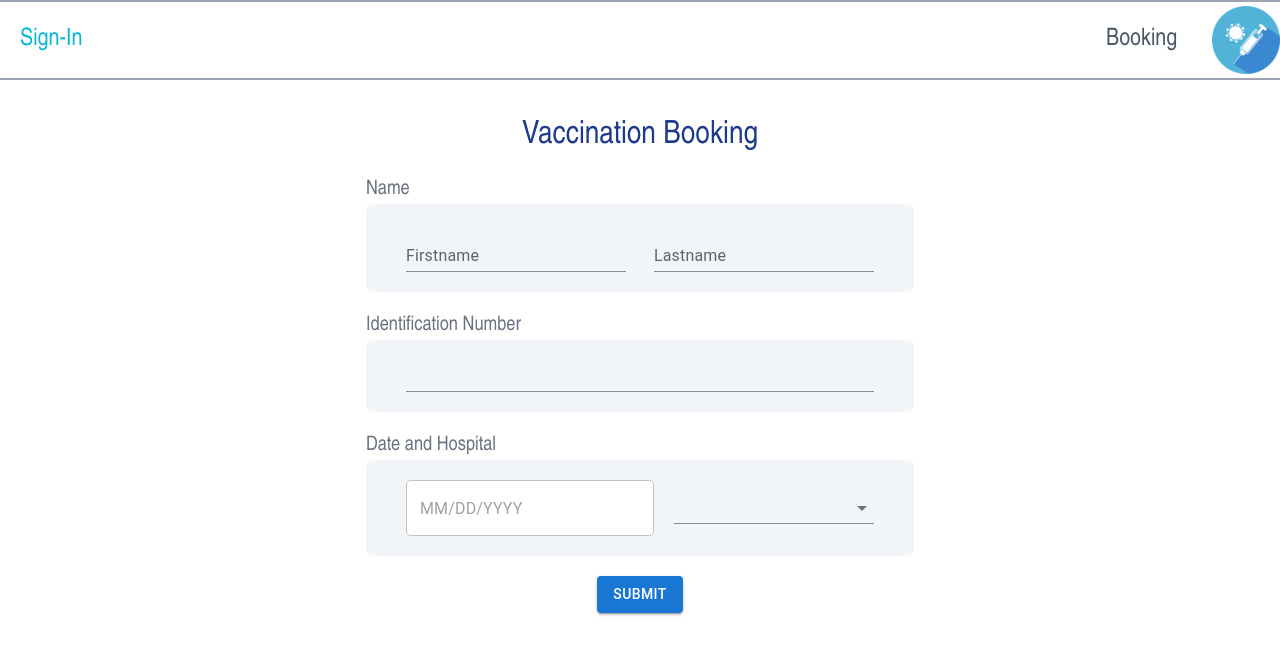
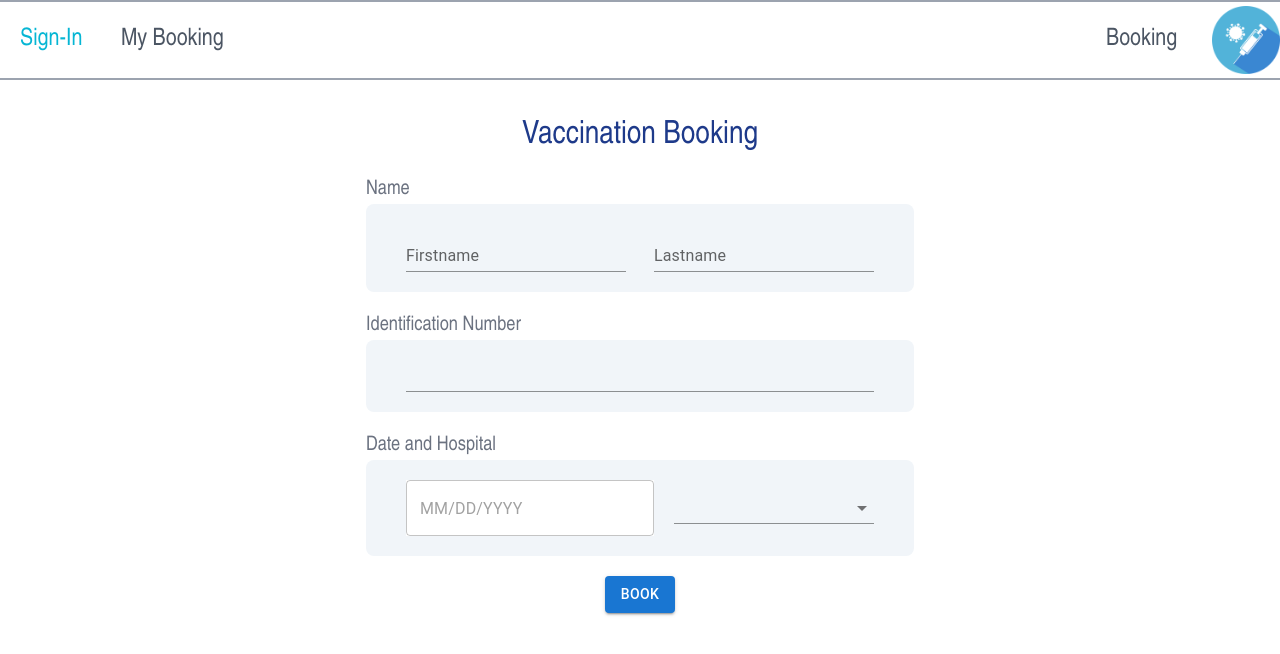
Before and after one commit to KawinM23/SWDevPrac2, a Next.js app in the folder vaccine-book-app/: page /booking in a window 1280 px wide. Shown: the top 654 px of the page. Built offline with nearby package versions, Linux system fonts and the light colour scheme; no server answers.

Commit message:
Week11-Assignment

```diff
--- /dev/null
+++ b/vaccine-book-app/interface.ts
@@ -0,0 +1,7 @@
+export interface BookingItem {
+  firstname: string;
+  lastname: string;
+  idNumber: string;
+  bookedHospital: string;
+  bookedDate: string;
+}
--- a/vaccine-book-app/package.json
+++ b/vaccine-book-app/package.json
@@ -13,6 +13,7 @@
     "@emotion/styled": "^11.11.0",
     "@mui/material": "^5.14.7",
     "@mui/x-date-pickers": "^6.12.1",
+    "@reduxjs/toolkit": "^1.9.7",
     "@types/node": "20.5.1",
     "@types/react": "18.2.20",
     "@types/react-dom": "18.2.7",
@@ -21,6 +22,7 @@
     "next-auth": "^4.23.2",
     "react": "18.2.0",
     "react-dom": "18.2.0",
+    "react-redux": "^8.1.3",
     "typescript": "5.1.6"
   },
   "devDependencies": {
--- a/vaccine-book-app/src/app/layout.tsx
+++ b/vaccine-book-app/src/app/layout.tsx
@@ -3,6 +3,7 @@ import "../app/global.css";
 import { getServerSession } from "next-auth";
 import { authOptions } from "./api/auth/[...nextauth]/route";
 import NextAuthProvider from "@/provider/NextAuthProvider";
+import ReduxProvider from "@/redux/ReduxProvider";
 
 export const metadata = {
   title: "Vaccination Service",
@@ -19,10 +20,12 @@ export default async function RootLayout({
   return (
     <html lang="en">
       <body style={{ margin: 0, padding: 0 }}>
-        <NextAuthProvider session={session}>
-          <MenuBar />
-          <div className="mt-20">{children}</div>
-        </NextAuthProvider>
+        <ReduxProvider>
+          <NextAuthProvider session={session}>
+            <MenuBar />
+            <div className="mt-20">{children}</div>
+          </NextAuthProvider>
+        </ReduxProvider>
       </body>
     </html>
   );
--- /dev/null
+++ b/vaccine-book-app/src/app/mybooking/page.tsx
@@ -0,0 +1,10 @@
+import MyBooking from "@/components/Booking";
+
+export default function page() {
+  return (
+    <div className="mx-auto py-10 w-[60vw]">
+      <h1 className="text-3xl">My Booking</h1>
+      <MyBooking />
+    </div>
+  );
+}
--- /dev/null
+++ b/vaccine-book-app/src/components/Booking.tsx
@@ -0,0 +1,40 @@
+"use client";
+import { AppDispatch, useAppSelector } from "@/redux/store";
+import { useDispatch } from "react-redux";
+import { removeBooking } from "@/redux/features/bookSlice";
+
+export default function MyBooking() {
+  const bookItems = useAppSelector((state) => state.bookSlice.bookingItems);
+  const dispatch = useDispatch<AppDispatch>();
+
+  if (bookItems.length == 0) {
+    return <div>No Vaccine Booking</div>;
+  }
+
+  return (
+    <div>
+      {bookItems.map((bookingItem, index) => {
+        return (
+          <div className="bg-slate-200 rounded px-5 mx-5 py-2 my-2" key={index}>
+            <div className="text-xl">
+              Name: {bookingItem.firstname} {bookingItem.lastname}
+            </div>
+            <div className="text-lg">ID: {bookingItem.idNumber}</div>
+            <div className="text-lg">
+              Hospital: {bookingItem.bookedHospital}
+            </div>
+            <div className="text-lg">Date: {bookingItem.bookedDate}</div>
+            <button
+              className="my-1 py-2 px-3 text-white bg-red-800 hover:bg-red-500 rounded"
+              onClick={() => {
+                dispatch(removeBooking(bookingItem));
+              }}
+            >
+              Cancel
+            </button>
+          </div>
+        );
+      })}
+    </div>
+  );
+}
--- a/vaccine-book-app/src/components/Form.tsx
+++ b/vaccine-book-app/src/components/Form.tsx
@@ -1,14 +1,64 @@
+"use client";
 import HospitalDateReserve from "@/components/HospitalalDateReserve";
 import { Button, TextField } from "@mui/material";
+import dayjs, { Dayjs } from "dayjs";
+import { useState } from "react";
+import { useDispatch } from "react-redux";
+import { AppDispatch } from "@/redux/store";
+import { BookingItem } from "../../interface";
+import { addBooking } from "@/redux/features/bookSlice";
 
 export default function Form() {
+  const [firstName, setFirstName] = useState("");
+  const [lastName, setLastName] = useState("");
+  const [id, setId] = useState("");
+
+  const [bookDate, setBookDate] = useState<Dayjs | null>(null);
+  const [bookHospital, setBookHospital] = useState("");
+
+  const dispatch = useDispatch<AppDispatch>();
+
+  const makeBooking = () => {
+    if (
+      firstName != "" &&
+      lastName != "" &&
+      id != "" &&
+      bookDate &&
+      bookHospital != ""
+    ) {
+      const item: BookingItem = {
+        firstname: firstName,
+        lastname: lastName,
+        idNumber: id,
+        bookedHospital: bookHospital,
+        bookedDate: dayjs(bookDate).format("YYYY/MM/DD"),
+      };
+      dispatch(addBooking(item));
+      alert("Book Success!");
+    }
+  };
+
   return (
     <form name="vaccine-booking" className="flex flex-col items-center">
       <div className="w-full mb-5">
         <p className="left-0 text-gray-500 text-xl">Name</p>
         <div className=" w-full flex justify-between px-10 py-5 bg-slate-100 rounded-lg">
-          <TextField id="name" label="Firstname" variant="standard" />
-          <TextField id="lastname" label="Lastname" variant="standard" />
+          <TextField
+            id="name"
+            label="Firstname"
+            variant="standard"
+            onChange={(e) => {
+              setFirstName(e.target.value);
+            }}
+          />
+          <TextField
+            id="lastname"
+            label="Lastname"
+            variant="standard"
+            onChange={(e) => {
+              setLastName(e.target.value);
+            }}
+          />
         </div>
       </div>
 
@@ -20,17 +70,27 @@ export default function Form() {
             variant="standard"
             fullWidth
             inputProps={{ inputMode: "numeric", pattern: "[0-9]*" }}
+            onChange={(e) => {
+              setId(e.target.value);
+            }}
           />
         </div>
       </div>
 
       <div className="w-full mb-5">
         <p className="left-0 text-gray-500 text-xl">Date and Hospital</p>
-        <HospitalDateReserve />
+        <HospitalDateReserve
+          onDateChanged={(value: Dayjs) => {
+            setBookDate(value);
+          }}
+          onLocationChanged={(value: string) => {
+            setBookHospital(value);
+          }}
+        />
       </div>
 
-      <Button variant="contained" className="bg-blue-500" type="submit">
-        Submit
+      <Button variant="contained" className="bg-blue-500" onClick={makeBooking}>
+        Book
       </Button>
     </form>
   );
--- a/vaccine-book-app/src/components/HospitalalDateReserve.tsx
+++ b/vaccine-book-app/src/components/HospitalalDateReserve.tsx
@@ -2,17 +2,40 @@
 import { MenuItem, Select } from "@mui/material";
 import { DatePicker, LocalizationProvider } from "@mui/x-date-pickers";
 import { AdapterDayjs } from "@mui/x-date-pickers/AdapterDayjs";
+import { useState } from "react";
+import { Dayjs } from "dayjs";
 
-export default function HospitalDateReserve() {
+export default function HospitalDateReserve({
+  onDateChanged,
+  onLocationChanged,
+}: {
+  onDateChanged: Function;
+  onLocationChanged: Function;
+}) {
+  const [bookDate, setBookDate] = useState<Dayjs | null>(null);
+  const [hospital, setHospital] = useState("");
+
   return (
     <div className="flex flex-row justify-center items-center space-x-5 space-y--2 w-fit px-10 py-5 bg-slate-100 rounded-lg">
       <LocalizationProvider dateAdapter={AdapterDayjs}>
-        <DatePicker className="bg-white" />
+        <DatePicker
+          value={bookDate}
+          onChange={(value) => {
+            setBookDate(value);
+            onDateChanged(value);
+          }}
+          className="bg-white"
+        />
       </LocalizationProvider>
       <Select
         variant="standard"
         name="hospital"
         id="hospital"
+        value={hospital}
+        onChange={(e) => {
+          setHospital(e.target.value);
+          onLocationChanged(e.target.value);
+        }}
         className="h-[2rem] w-[200px]"
       >
         <MenuItem value="Chulalongkorn">Chulalongkorn Hospital</MenuItem>
--- a/vaccine-book-app/src/components/MenuBar.tsx
+++ b/vaccine-book-app/src/components/MenuBar.tsx
@@ -23,6 +23,7 @@ export default async function MenuBar() {
             </div>
           </Link>
         )}
+        <MenuBarItem title="My Booking" pageRef="/mybooking" />
       </span>
       <span className="h-full flex justify-end items-center">
         <MenuBarItem title="Booking" pageRef="/booking" />
--- /dev/null
+++ b/vaccine-book-app/src/redux/ReduxProvider.tsx
@@ -0,0 +1,12 @@
+"use client";
+
+import { Provider as ReactReduxProvider } from "react-redux";
+import { store } from "./store";
+
+export default function ReduxProvider({
+  children,
+}: {
+  children: React.ReactNode;
+}) {
+  return <ReactReduxProvider store={store}>{children}</ReactReduxProvider>;
+}
--- /dev/null
+++ b/vaccine-book-app/src/redux/features/bookSlice.ts
@@ -0,0 +1,30 @@
+import { PayloadAction, createSlice } from "@reduxjs/toolkit";
+import { BookingItem } from "../../../interface";
+
+type BookState = {
+  bookingItems: BookingItem[];
+};
+
+const initialState: BookState = { bookingItems: [] };
+
+export const bookSlice = createSlice({
+  name: "book",
+  initialState,
+  reducers: {
+    addBooking: (state, action: PayloadAction<BookingItem>) => {
+      // state.bookingItems.push(action.payload);
+      state.bookingItems = [action.payload];
+    },
+    removeBooking: (state, action: PayloadAction<BookingItem>) => {
+      const remainItems = state.bookingItems.filter((obj) => {
+        obj.bookedHospital !== action.payload.bookedHospital ||
+          obj.bookedDate !== action.payload.bookedDate;
+      });
+
+      state.bookingItems = remainItems;
+    },
+  },
+});
+
+export const { addBooking, removeBooking } = bookSlice.actions;
+export default bookSlice.reducer;
--- /dev/null
+++ b/vaccine-book-app/src/redux/store.ts
@@ -0,0 +1,9 @@
+import bookSlice from "./features/bookSlice";
+import { configureStore } from "@reduxjs/toolkit";
+import { useSelector, TypedUseSelectorHook } from "react-redux";
+
+export const store = configureStore({ reducer: { bookSlice } });
+
+export type RootState = ReturnType<typeof store.getState>;
+export type AppDispatch = typeof store.dispatch;
+export const useAppSelector: TypedUseSelectorHook<RootState> = useSelector;
```
Also changed, not shown: 1 other file (tests, documents, lock files or other folders).
